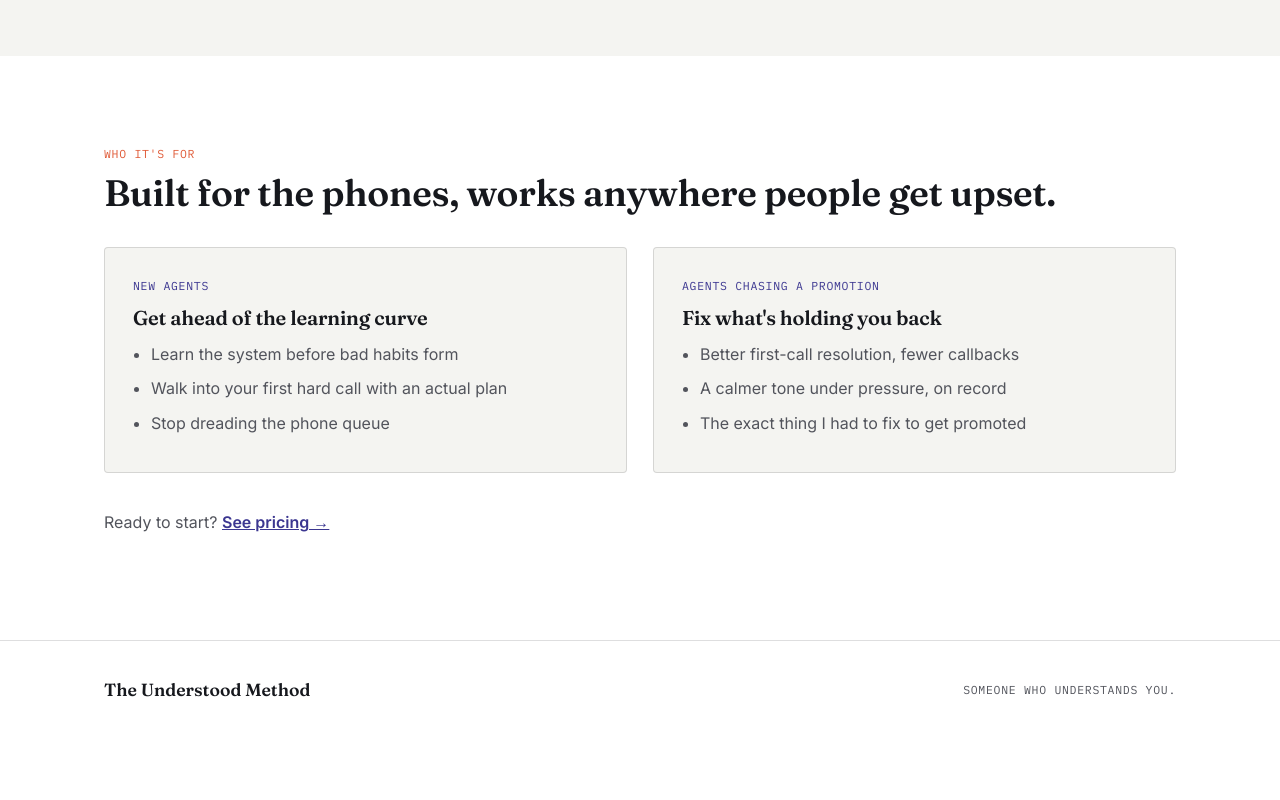
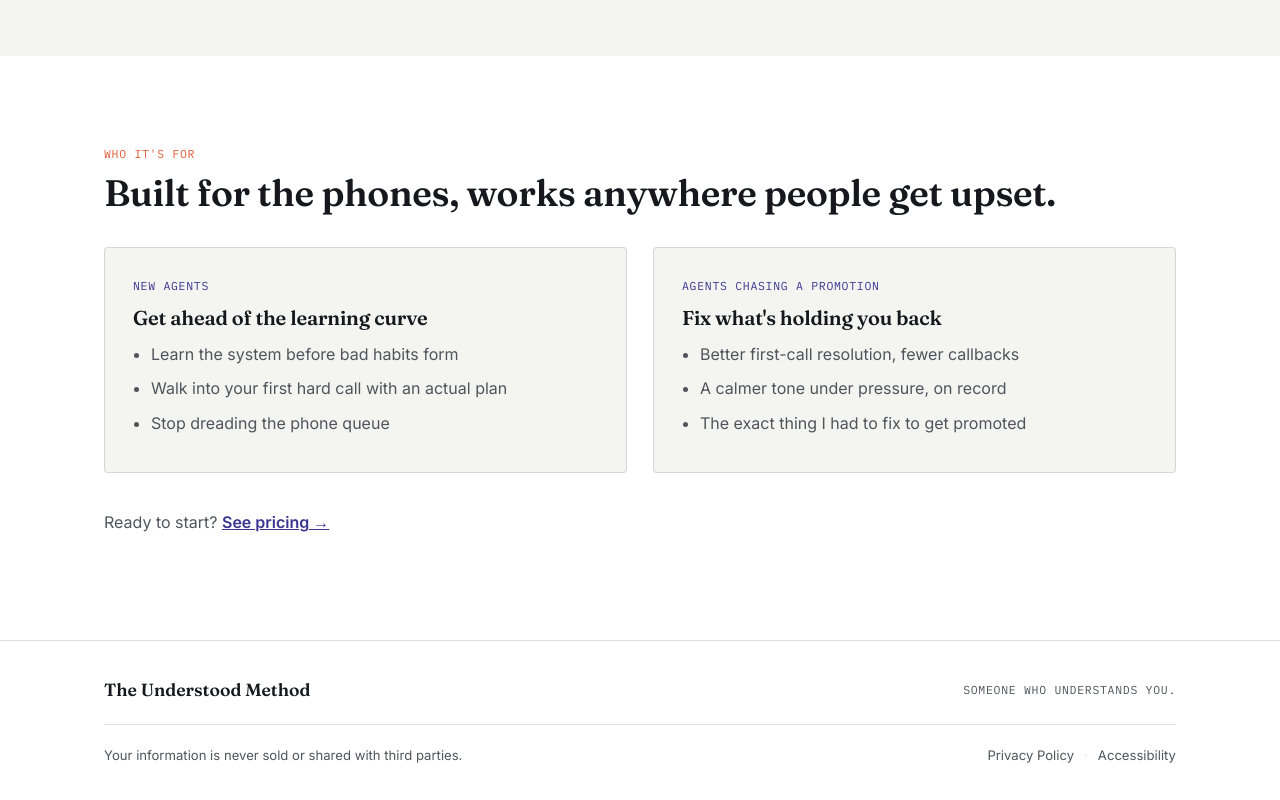
Before and after one commit to tiffanyd1123/the-understood-method, a plain HTML site: page index.html in a window 1280 px wide. Shown: the part 3190-3990 px from the top of the page. Before the commit the page ends 3928 px from the top, so only its background shows below. Drawn offline with Linux system fonts and the light colour scheme.

Commit message:
Add footer privacy note and links (batch 1: index, pricing, faq)

```diff
--- a/index.html
+++ b/index.html
@@ -268,6 +268,15 @@
 footer{border-top:1px solid var(--line); padding:34px 0;}
 .footer-flex{display:flex; justify-content:space-between; align-items:center; flex-wrap:wrap; gap:16px;}
 .footer-flex .mono{color:var(--ink-soft);}
+.footer-bottom{
+  margin-top:20px; padding-top:20px; border-top:1px solid var(--line);
+  display:flex; justify-content:space-between; align-items:center; flex-wrap:wrap; gap:12px;
+}
+.footer-privacy{ margin:0; font-size:0.82rem; color:var(--ink-soft); }
+.footer-links{ display:flex; gap:10px; align-items:center; font-size:0.82rem; }
+.footer-links a{ color:var(--ink-soft); text-decoration:none; }
+.footer-links a:hover{ color:var(--ink); text-decoration:underline; }
+.footer-links span{ color:var(--line); }
 
 .reveal{opacity:0; transform:translateY(14px); transition:opacity 0.5s ease, transform 0.5s ease;}
 .reveal.visible{opacity:1; transform:translateY(0);}
@@ -454,9 +463,19 @@
 </section>
 
 <footer>
-  <div class="wrap footer-flex">
-    <div class="logo">The Understood Method</div>
-    <span class="mono">Someone who understands you.</span>
+  <div class="wrap">
+    <div class="footer-flex">
+      <div class="logo">The Understood Method</div>
+      <span class="mono">Someone who understands you.</span>
+    </div>
+    <div class="footer-bottom">
+      <p class="footer-privacy">Your information is never sold or shared with third parties.</p>
+      <div class="footer-links">
+        <a href="privacy.html">Privacy Policy</a>
+        <span aria-hidden="true">&middot;</span>
+        <a href="accessibility.html">Accessibility</a>
+      </div>
+    </div>
   </div>
 </footer>
 
```
